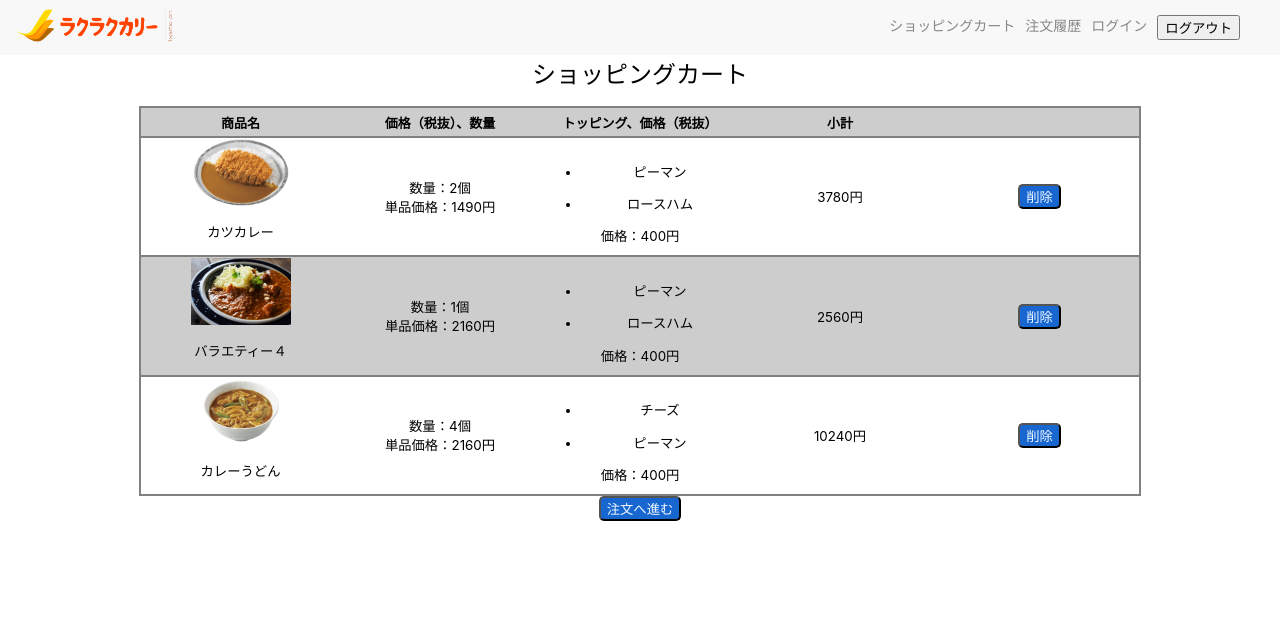
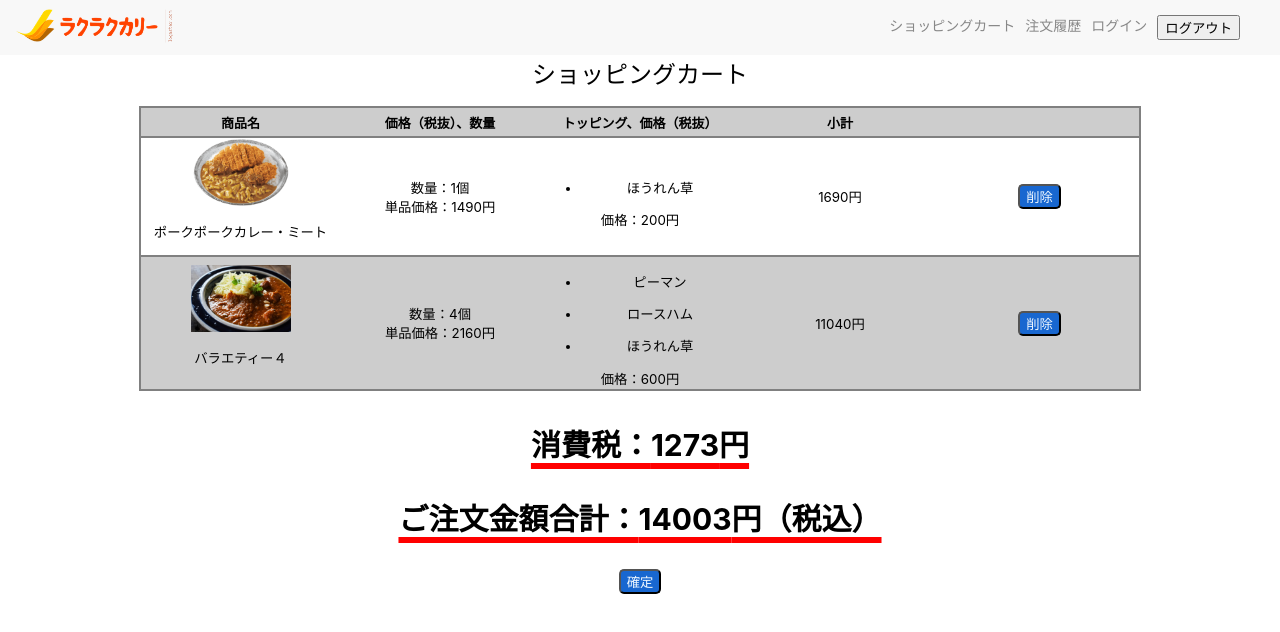
Before and after one commit to yukanaito65/carry-ec-site, a Next.js app: page /order in a window 1280 px wide. Shown: the top 632 px of the page. Built offline with nearby package versions, Linux system fonts and the light colour scheme; data requests are answered from the project's data file.

Commit message:
orderItemsからorderに変更したりしました

```diff
--- a/data/db.json
+++ b/data/db.json
@@ -120,24 +120,19 @@
   ],
   "orderItems": [
     {
-      "name": "カツカレー",
+      "name": "ポークポークカレー・ミート",
       "price": 1490,
-      "imagePath": "/img_curry/1.jpg",
+      "imagePath": "/img_curry/2.jpg",
       "toppingList": [
         {
-          "name": "ピーマン",
-          "id": 3,
-          "checked": true
-        },
-        {
-          "name": "ロースハム",
-          "id": 4,
+          "name": "ほうれん草",
+          "id": 5,
           "checked": true
         }
       ],
-      "count": 2,
-      "TotalPrice": 3780,
-      "id": 2
+      "count": 1,
+      "TotalPrice": 1690,
+      "id": 7
     },
     {
       "name": "バラエティー４",
@@ -153,31 +148,16 @@
           "name": "ロースハム",
           "id": 4,
           "checked": true
-        }
-      ],
-      "count": 1,
-      "TotalPrice": 2560,
-      "id": 3
         },
         {
-      "name": "カレーうどん",
-      "price": 2160,
-      "imagePath": "/img_curry/8.jpg",
-      "toppingList": [
-        {
-          "name": "チーズ",
-          "id": 2,
-          "checked": true
-        },
-        {
-          "name": "ピーマン",
-          "id": 3,
+          "name": "ほうれん草",
+          "id": 5,
           "checked": true
         }
       ],
       "count": 4,
-      "TotalPrice": 10240,
-      "id": 4
+      "TotalPrice": 11040,
+      "id": 8
     }
   ],
   "users": [
@@ -191,24 +171,59 @@
       "checkPassword": "wav_egk3e",
       "history": [
         {
-          "name": "カツカレー",
+          "name": "牛すじカレー",
           "price": 1490,
-          "imagePath": "/img_curry/1.jpg",
+          "imagePath": "/img_curry/3.jpg",
           "toppingList": [
             {
-              "name": "ピーマン",
-              "id": 3,
+              "name": "ほうれん草",
+              "id": 5,
               "checked": true
             },
             {
-              "name": "ロースハム",
-              "id": 4,
+              "name": "ナス",
+              "id": 6,
+              "checked": true
+            },
+            {
+              "name": "ソーセージ",
+              "id": 7,
               "checked": true
             }
           ],
-          "count": 2,
-          "TotalPrice": 3780,
+          "count": 1,
+          "TotalPrice": 2090,
+          "id": 1
+        }
+      ],
+      "id": 1
+    },
+    {
+      "name": "服部 天樹",
+      "email": "tenju.hattori@rakus-partners.co.jp",
+      "zipcode": "104-0052",
+      "address": "東京都",
+      "tel": "070-3527-4395",
+      "password": "123456789",
+      "checkPassword": "123456789",
       "id": 2
+    }
+  ],
+  "order": [
+    {
+      "name": "ポークポークカレー・ミート",
+      "price": 1490,
+      "imagePath": "/img_curry/2.jpg",
+      "toppingList": [
+        {
+          "name": "ほうれん草",
+          "id": 5,
+          "checked": true
+        }
+      ],
+      "count": 1,
+      "TotalPrice": 1690,
+      "id": 7
     },
     {
       "name": "バラエティー４",
@@ -224,37 +239,18 @@
           "name": "ロースハム",
           "id": 4,
           "checked": true
-            }
-          ],
-          "count": 1,
-          "TotalPrice": 2560,
-          "id": 3
         },
         {
-          "name": "カレーうどん",
-          "price": 2160,
-          "imagePath": "/img_curry/8.jpg",
-          "toppingList": [
-            {
-              "name": "チーズ",
-              "id": 2,
-              "checked": true
-            },
-            {
-              "name": "ピーマン",
-              "id": 3,
+          "name": "ほうれん草",
+          "id": 5,
           "checked": true
         }
       ],
       "count": 4,
-          "TotalPrice": 10240,
-          "id": 4
+      "TotalPrice": 11040,
+      "id": 8
     }
   ],
-      "id": 1
-    }
-  ],
-  "order": [],
   "topping": [
     {
       "name": "オニオン",
--- a/pages/order.tsx
+++ b/pages/order.tsx
@@ -5,12 +5,15 @@ import { Item, OrderItem } from "../types/types";
 import styles from "../styles/order.module.css";
 import Link from "next/link";
 import utilStyles from "../styles/utils.module.css"
+import checkStyles from '../component/check.module.css';
+import { useState } from "react";
 
 export const fetcher: (args: string) => Promise<any> = (...args) => fetch(...args).then(res => res.json());
 
 export default function Order() {
   const { data, error } = useSWR("http://localhost:8000/orderItems", fetcher);
   const { mutate } = useSWRConfig()
+  const [showBtn, setShowBtn] = useState(false);
 
   if (error) return <div>Failed to load</div>;
   if (!data) return <div>Loading...</div>;
@@ -20,6 +23,33 @@ export default function Order() {
     fetch(`http://localhost:8000/orderItems/${id}`, { method: "DELETE" });
     mutate("http://localhost:8000/orderItems");
   }
+
+  const onClickConfirm = () => {
+    fetch(`http://localhost:8000/order`)
+    .then(res => res.json())
+    .then(json => {
+      json.map((e: any, index: number) => {
+        console.log(e);
+        fetch(`http://localhost:8000/order/${e.id}`, {
+          method: "delete",
+        })
+      })
+    });
+    setShowBtn(true);
+  }
+
+  const onClickOrder = () => {
+    data.map((el: any) => {
+      fetch("http://localhost:8000/order", {
+        method: "POST",
+        headers: { 'Content-type': 'application/json' },
+        //@ts-ignore
+        body: JSON.stringify(el)
+      })
+    })
+  }
+
+  let total: number[] = [];
 
   return (
     <>
@@ -66,15 +96,46 @@ export default function Order() {
                   ))}
                 </tbody>
               </table>
+
+              <div className={checkStyles.total}>
+                {data.map(({ TotalPrice }: any) => {
+                  total.push(TotalPrice);
+                })}
+                <p>
+                  消費税：
+                  {Math.floor(
+                    total.reduce(function (sum, element) {
+                      return sum + element;
+                    }, 0) / 10
+                  )}
+                  円
+                </p>
+                <p>
+                  ご注文金額合計：
+                  {Math.floor(
+                    total.reduce(function (sum, element) {
+                      return sum + element;
+                    }, 0) * 1.1
+                  )}
+                  円（税込）
+                </p>
+              </div>
+
               <div>
                 {
+                  showBtn ?
+                <div>
+                {
                   document.cookie ?
-                  <Link href="/ordercheck">
-                    <button className={`${styles.btn} ${utilStyles.mt} ${utilStyles.m0auto}`} >注文へ進む</button>
-                  </Link> :
-                <Link href={{ pathname: "/posts/login", query: { currentUrl: true } }}>
-                  <button className={`${styles.btn} ${utilStyles.mt} ${utilStyles.m0auto}`} >注文へ進む</button>
-                </Link>
+                    <Link href="/ordercheck">
+                      <button onClick={onClickOrder} className={`${styles.btn} ${utilStyles.mt} ${utilStyles.m0auto}`} >注文へ進む</button>
+                    </Link> :
+                    <Link href={{ pathname: "/posts/login", query: { currentUrl: true } }}>
+                      <button className={`${styles.btn} ${utilStyles.mt} ${utilStyles.m0auto}`} >注文へ進む</button>
+                    </Link>
+                }
+                </div> :
+                <button onClick={onClickConfirm} className={`${styles.btn} ${utilStyles.mt} ${utilStyles.m0auto}`}>確定</button>
                 }
 
               </div>
--- a/pages/ordercheck.tsx
+++ b/pages/ordercheck.tsx
@@ -10,7 +10,7 @@ export const fetcher: (args: string) => Promise<any> = (...args) =>
 
 export default function OrderCheck() {
   const { data, error } = useSWR(
-    'http://localhost:8000/orderItems',
+    'http://localhost:8000/order',
     fetcher
   );
 
@@ -83,7 +83,7 @@ export default function OrderCheck() {
                       {toppingList.map((topping: any) => (
                         <ul key={id}>
                           <li className={styles.topping}>
-                            {topping.name} 300円
+                            {topping.name} 200円
                           </li>
                         </ul>
                       ))}
--- a/pages/posts/[id].tsx
+++ b/pages/posts/[id].tsx
@@ -13,8 +13,8 @@ export async function getStaticPaths() {
   const paths = await getAllJsonIds();
   return {
     paths,
-    //yarn build → yarn startをしても動くようにblocking
-    fallback: "blocking",
+    //idがない場合は404になるようにfalse
+    fallback: false,
   };
 }
 
```
Lines whose indentation alone changed are shown as unchanged.
